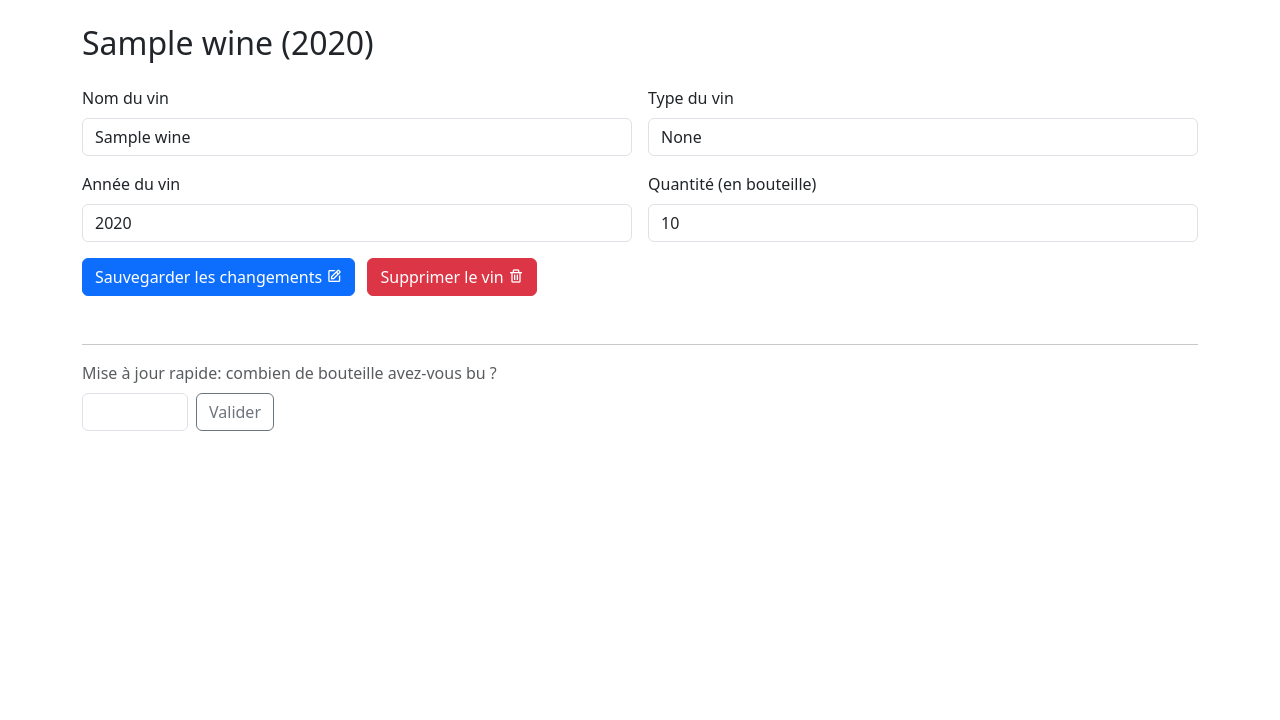
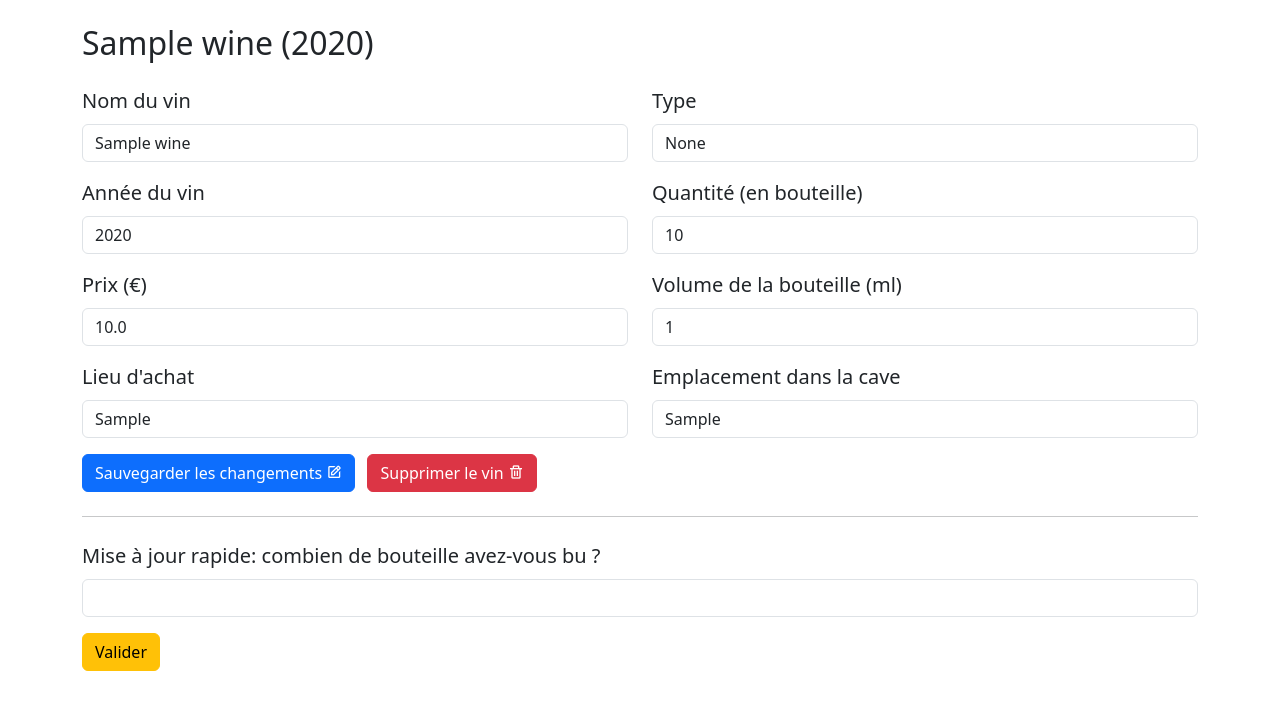
Before and after one commit to Ratcraft/grape, a Flask app: page /wine/1 in a window 1280 px wide. Shown: the part 80-800 px from the top of the page. Run offline with Flask 3, Linux system fonts and the light colour scheme; tables that the repository leaves empty hold one stand-in row (values such as "Sample post").

Commit message:
granddad corrections

```diff
--- a/grape/app.py
+++ b/grape/app.py
@@ -1,4 +1,6 @@
-from flask import Flask, render_template, request, redirect, url_for, flash
+import os
+
+from flask import Flask, render_template, request, redirect, url_for, flash, send_from_directory
 
 from grape import config
 from models.wine_model import Wine
@@ -7,6 +9,7 @@
 app = Flask(__name__)
 app.secret_key = config.APP_SECRET  # nécessaire pour utiliser flash
 init_db()
+
 
 @app.route('/')
 def index():
@@ -25,7 +28,11 @@
         year = request.form['year']
         type = request.form['type']
         quantity = request.form['quantity']
-        wine = Wine(name, int(year), type, int(quantity))
+        price = request.form['price']
+        volume_ml = request.form['volume_ml']
+        purchase_location = request.form['purchase_location']
+        cellar_slot = request.form['cellar_slot']
+        wine = Wine(name, int(year), type, int(quantity), int(price), int(volume_ml), purchase_location, cellar_slot)
         Wine.add_wine(wine)
         return redirect(url_for('index'))
     return render_template('add_wine.html')
--- a/grape/database/db.py
+++ b/grape/database/db.py
@@ -13,7 +13,11 @@
             name TEXT NOT NULL,
             year INTEGER,
             type TEXT,
-            quantity INTEGER
+            quantity INTEGER,
+            price REAL,
+            volume_ml INTEGER,
+            cellar_slot TEXT,
+            purchase_location TEXT
         )
     """)
     conn.commit()
--- a/grape/models/wine_model.py
+++ b/grape/models/wine_model.py
@@ -1,19 +1,29 @@
 from grape.database.db import get_connection
 
 class Wine:
-    def __init__(self, name, year, type, quantity, wine_id=None):
+    def __init__(self, name, year, type, quantity, price=None, volume_ml=None, cellar_slot=None,
+                 purchase_location=None, wine_id=None):
         self.id = wine_id
         self.name = name
         self.year = year
         self.type = type
         self.quantity = quantity
+        self.price = price
+        self.volume_ml = volume_ml
+        self.cellar_slot = cellar_slot
+        self.purchase_location = purchase_location
 
     @staticmethod
     def add_wine(wine):
         conn = get_connection()
         cursor = conn.cursor()
-        cursor.execute("INSERT INTO wines (name, year, type, quantity) VALUES (?, ?, ?, ?)",
-                       (wine.name, wine.year, wine.type, wine.quantity))
+        cursor.execute("""
+            INSERT INTO wines (name, year, type, quantity, price, volume_ml, cellar_slot, purchase_location)
+            VALUES (?, ?, ?, ?, ?, ?, ?, ?)
+        """, (
+            wine.name, wine.year, wine.type, wine.quantity,
+            wine.price, wine.volume_ml, wine.cellar_slot, wine.purchase_location
+        ))
         conn.commit()
         conn.close()
 
@@ -21,31 +31,43 @@
     def get_all_wines():
         conn = get_connection()
         cursor = conn.cursor()
-        cursor.execute("SELECT id, name, year, type, quantity FROM wines")
+        cursor.execute("""
+            SELECT id, name, year, type, quantity, price, volume_ml, cellar_slot, purchase_location
+            FROM wines
+        """)
         rows = cursor.fetchall()
         conn.close()
-        return [Wine(name, year, wine_type, quantity, wine_id=id) for id, name, year, wine_type, quantity in rows]
+        return [
+            Wine(row[1], row[2], row[3], row[4], price=row[5], volume_ml=row[6],
+                 cellar_slot=row[7], purchase_location=row[8], wine_id=row[0])
+            for row in rows
+        ]
 
     @staticmethod
     def get_wine_by_id(wine_id):
         conn = get_connection()
         cursor = conn.cursor()
-        cursor.execute("SELECT id, name, year, type, quantity FROM wines WHERE id = ?", (wine_id,))
+        cursor.execute("""
+            SELECT id, name, year, type, quantity, price, volume_ml, cellar_slot, purchase_location
+            FROM wines
+            WHERE id = ?
+        """, (wine_id,))
         row = cursor.fetchone()
         conn.close()
         if row:
-            return Wine(row[1], row[2], row[3], row[4], wine_id=row[0])
+            return Wine(row[1], row[2], row[3], row[4], price=row[5], volume_ml=row[6],
+                        cellar_slot=row[7], purchase_location=row[8], wine_id=row[0])
         return None
 
     @staticmethod
-    def update_wine(wine_id, name, year, wine_type, quantity):
+    def update_wine(wine_id, name, year, wine_type, quantity, price, volume_ml, cellar_slot, purchase_location):
         conn = get_connection()
         cursor = conn.cursor()
         cursor.execute("""
-                       UPDATE wines
-                       SET name     = ?, year     = ?, type     = ?, quantity = ?
-                       WHERE id = ?
-                       """, (name, year, wine_type, quantity, wine_id))
+            UPDATE wines
+            SET name = ?, year = ?, type = ?, quantity = ?, price = ?, volume_ml = ?, cellar_slot = ?, purchase_location = ?
+            WHERE id = ?
+        """, (name, year, wine_type, quantity, price, volume_ml, cellar_slot, purchase_location, wine_id))
         conn.commit()
         conn.close()
 
@@ -53,13 +75,11 @@
         conn = get_connection()
         cursor = conn.cursor()
         cursor.execute("""
-                       UPDATE wines
-                       SET name     = ?,
-                           year     = ?,
-                           type     = ?,
-                           quantity = ?
-                       WHERE id = ?
-                       """, (self.name, self.year, self.type, self.quantity, self.id))
+            UPDATE wines
+            SET name = ?, year = ?, type = ?, quantity = ?, price = ?, volume_ml = ?, cellar_slot = ?, purchase_location = ?
+            WHERE id = ?
+        """, (self.name, self.year, self.type, self.quantity, self.price,
+              self.volume_ml, self.cellar_slot, self.purchase_location, self.id))
         conn.commit()
         conn.close()
 
@@ -72,21 +92,21 @@
         conn.close()
 
     @staticmethod
-    def get_all_wines_filtered(name, min_quantity, year):
+    def get_all_wines_filtered(name=None, min_quantity=None, year=None):
         conn = get_connection()
         cursor = conn.cursor()
-
-        query = "SELECT id, name, year, type, quantity FROM wines WHERE 1=1"
+        query = """
+            SELECT id, name, year, type, quantity, price, volume_ml, cellar_slot, purchase_location
+            FROM wines WHERE 1=1
+        """
         params = []
 
         if name:
             query += " AND name LIKE ?"
             params.append(f"%{name}%")
-
         if min_quantity:
             query += " AND quantity >= ?"
             params.append(min_quantity)
-
         if year:
             query += " AND year = ?"
             params.append(year)
@@ -95,4 +115,8 @@
         rows = cursor.fetchall()
         conn.close()
 
-        return [Wine(row[1], row[2], row[3], row[4], wine_id=row[0]) for row in rows]
+        return [
+            Wine(row[1], row[2], row[3], row[4], price=row[5], volume_ml=row[6],
+                 cellar_slot=row[7], purchase_location=row[8], wine_id=row[0])
+            for row in rows
+        ]
--- a/grape/templates/layout.html
+++ b/grape/templates/layout.html
@@ -5,6 +5,9 @@
     <title>GRAPE</title>
     <link href="https://cdn.jsdelivr.net/npm/bootstrap@5.3.3/dist/css/bootstrap.min.css" rel="stylesheet">
     <link href='https://unpkg.com/boxicons@2.1.4/css/boxicons.min.css' rel='stylesheet'>
+
+    <link rel="icon" type="image/x-icon" href="{{ url_for('static', filename='favicon.ico') }}">
+
 </head>
 <style>
     a {
--- a/grape/templates/wine_detail.html
+++ b/grape/templates/wine_detail.html
@@ -2,36 +2,53 @@
 {% block content %}
     <h2 class="mb-4">{{ wine.name }} ({{ wine.year }})</h2>
 
-    <!-- Formulaire principal : modification complète -->
-    <form method="POST" action="{{ url_for('update_wine', wine_id=wine.id) }}" class="row g-3 mb-5">
+    <form method="POST">
+  <div class="row mb-3 fs-5">
     <div class="col-md-6">
-            <label class="form-label">Nom du vin</label>
-            <input type="text" name="name" class="form-control" value="{{ wine.name }}" required>
-            <label class="form-label mt-3">Année du vin</label>
-            <input type="number" name="year" class="form-control" value="{{ wine.year }}" required>
+      <label for="name" class="form-label">Nom du vin</label>
+      <input type="text" class="form-control" id="name" name="name" value="{{ wine.name }}" required>
+
+      <label for="year" class="form-label mt-3">Année du vin</label>
+      <input type="number" class="form-control" id="year" name="year" value="{{ wine.year }}" required>
+
+      <label for="price" class="form-label mt-3">Prix (€)</label>
+      <input type="number" step="0.01" class="form-control" id="price" name="price" value="{{ wine.price or '' }}">
+
+      <label for="purchase_location" class="form-label mt-3">Lieu d'achat</label>
+      <input type="text" class="form-control" id="purchase_location" name="purchase_location" value="{{ wine.purchase_location or '' }}">
     </div>
+
     <div class="col-md-6">
-            <label class="form-label">Type du vin</label>
-            <input type="text" name="type" class="form-control" value="{{ wine.type }}" required>
-            <label class="form-label mt-3">Quantité (en bouteille)</label>
-            <input type="number" name="quantity" class="form-control" value="{{ wine.quantity }}" required>
+      <label for="type" class="form-label">Type</label>
+      <input type="text" class="form-control" id="type" name="type" value="{{ wine.type }}" required>
+
+      <label for="quantity" class="form-label mt-3">Quantité (en bouteille)</label>
+      <input type="number" class="form-control" id="quantity" name="quantity" value="{{ wine.quantity }}" required>
+
+      <label for="volume_ml" class="form-label mt-3">Volume de la bouteille (ml)</label>
+      <input type="number" class="form-control" id="volume_ml" name="volume_ml" value="{{ wine.volume_ml or '' }}">
+
+      <label for="cellar_slot" class="form-label mt-3">Emplacement dans la cave</label>
+      <input type="text" class="form-control" id="cellar_slot" name="cellar_slot" value="{{ wine.cellar_slot or '' }}">
     </div>
+  </div>
+
     <div class="col-12 mt-3">
         <button type="submit" class="btn btn-primary">Sauvegarder les changements <i class='bx bx-edit'></i></button>
         <a href="{{ url_for('delete_wine', wine_id=wine.id) }}" class="btn btn-danger ms-2">Supprimer le vin <i class='bx bx-trash'></i> </a>
     </div>
 </form>
 
-    <!-- Formulaire secondaire : modification rapide de la quantité -->
-    <hr>
-    <p class="text-muted mb-2">Mise à jour rapide: combien de bouteille avez-vous bu ?</p>
-    <form method="POST" action="{{ url_for('consume_wine', wine_id=wine.id) }}" class="row g-2">
-        <div class="col-auto">
-            <input type="number" name="consumed" class="form-control" min="1" max="{{ wine.quantity }}" required>
+<hr class="my-4">
+
+<!-- Formulaire pour modifier uniquement la quantité -->
+<form method="POST" action="{{ url_for('consume_wine', wine_id=wine.id) }}" class="fs-5">
+  <div class="mb-3">
+    <label for="consumed" class="form-label">Mise à jour rapide: combien de bouteille avez-vous bu ?</label>
+    <input type="number" class="form-control" id="consumed" name="consumed" required>
   </div>
-        <div class="col-auto">
-            <button type="submit" class="btn btn-outline-secondary">Valider</button>
-        </div>
+  <button type="submit" class="btn btn-warning">Valider</button>
 </form>
 
+
 {% endblock %}
```
Also changed, not shown: grape/templates/add_wine.html (+25 -13 lines), grape/static/favicon.ico (added). Lines whose indentation alone changed are shown as unchanged.
